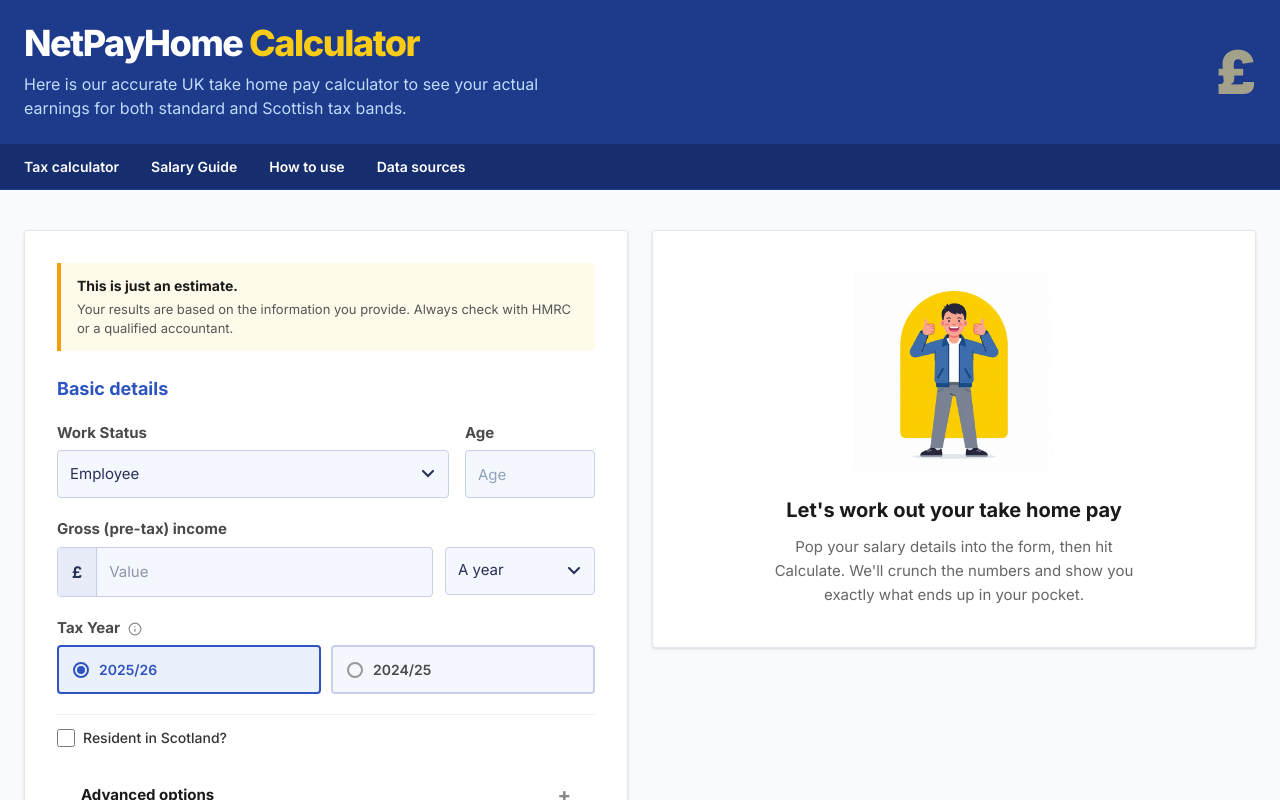
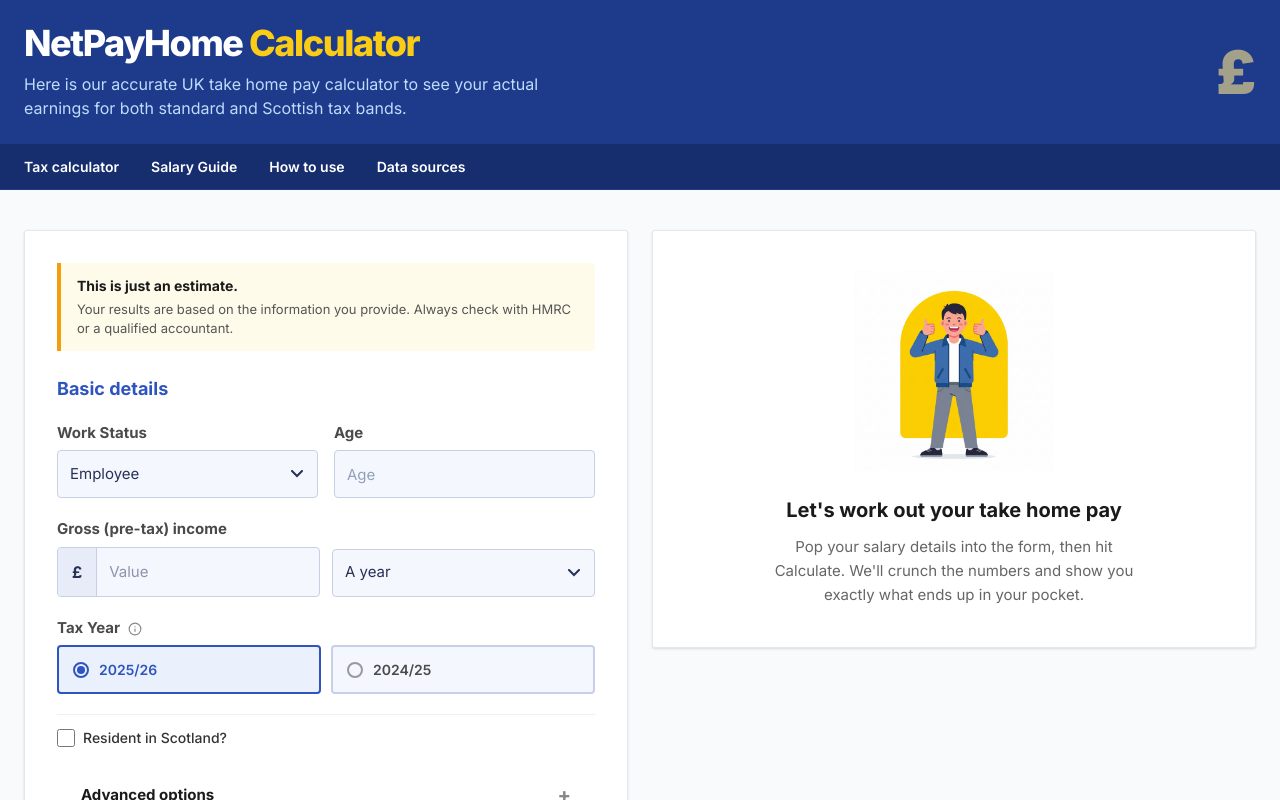
Before and after one commit to dsrashmika-prog/uktaxcal, a Next.js app: page / in a window 1280 px wide. Shown: the top 800 px of the page. Built offline with nearby package versions, Linux system fonts and the light colour scheme.

Commit message:
style: fix mobile alignments for advanced option inputs using auto-fit CSS grids

```diff
--- a/src/app/page.tsx
+++ b/src/app/page.tsx
@@ -204,7 +204,7 @@
                 <h3 style={{ fontSize: "18px", fontWeight: 700, color: mseBlue, marginBottom: "20px" }}>Basic details</h3>
 
                 {/* Work Status + Age */}
-                <div style={{ display: "flex", gap: "16px", marginBottom: "20px", flexWrap: "wrap" }}>
+                <div style={{ display: "grid", gridTemplateColumns: "repeat(auto-fit, minmax(160px, 1fr))", gap: "16px", marginBottom: "20px", alignItems: "flex-end" }}>
                   <div style={{ flex: "1 1 200px", minWidth: 0 }}>
                     <label style={mseLabel}>Work Status</label>
                     <select value={persona} onChange={e => setPersona(e.target.value)} style={mseSelect}>
@@ -225,7 +225,7 @@
                 {/* Gross Income */}
                 <div style={{ marginBottom: "20px" }}>
                   <label style={mseLabel}>Gross (pre-tax) income</label>
-                  <div style={{ display: "flex", gap: "12px", flexWrap: "wrap" }}>
+                  <div style={{ display: "grid", gridTemplateColumns: "repeat(auto-fit, minmax(180px, 1fr))", gap: "12px", alignItems: "flex-end" }}>
                     <div style={{ flex: "1 1 180px", display: "flex", border: inputBorder, borderRadius: "4px", overflow: "hidden", background: inputBg }}>
                       <span style={{ background: "#e8ecf8", padding: "0 14px", display: "flex", alignItems: "center", fontWeight: 700, color: "#273157", fontSize: "16px", borderRight: inputBorder }}>£</span>
                       <input
@@ -362,7 +362,7 @@
                       ) : (
                         <div style={{ marginBottom: "14px" }}>
                           <label style={mseLabel}>Pension Scheme</label>
-                          <div style={{ display: "grid", gridTemplateColumns: "1fr 1fr", gap: "8px" }}>
+                          <div style={{ display: "grid", gridTemplateColumns: "repeat(auto-fit, minmax(130px, 1fr))", gap: "8px" }}>
                             {(['Auto-enrolment', 'Employer', 'Salary sacrifice', 'Personal'] as const).map(scheme => (
                               <button
                                 key={scheme}
@@ -390,7 +390,7 @@
                           </div>
                         </div>
                       )}
-                      <div style={{ display: "flex", gap: "12px", marginTop: "12px" }}>
+                      <div style={{ display: "flex", gap: "12px", marginTop: "12px", flexWrap: "wrap", alignItems: "flex-end" }}>
                         <div style={{ flex: 1 }}>
                           <label style={mseLabel}>Contribution Amount</label>
                           <input type="number" placeholder="e.g. 5" value={pensionValue} onChange={e => setPensionValue(e.target.value)} style={mseInput} />
@@ -440,12 +440,12 @@
                         </div>
                       )}
                       {persona === 'Employee' && (
-                        <div style={{ display: "flex", gap: "12px", marginBottom: "12px", flexWrap: "wrap" }}>
-                          <div style={{ flex: "1 1 140px", minWidth: 0 }}>
+                        <div style={{ display: "grid", gridTemplateColumns: "repeat(auto-fit, minmax(140px, 1fr))", gap: "12px", marginBottom: "12px", alignItems: "flex-end" }}>
+                          <div style={{ minWidth: 0 }}>
                             <label style={mseLabel}>Overtime (hrs/mth)</label>
                             <input type="number" value={overtimeHours} onChange={e => setOvertimeHours(e.target.value)} style={mseInput} />
                           </div>
-                          <div style={{ flex: "1 1 140px", minWidth: 0 }}>
+                          <div style={{ minWidth: 0 }}>
                             <label style={mseLabel}>Overtime Rate (£/hr)</label>
                             <input type="number" value={overtimeRate} onChange={e => setOvertimeRate(e.target.value)} style={mseInput} />
                           </div>
```
